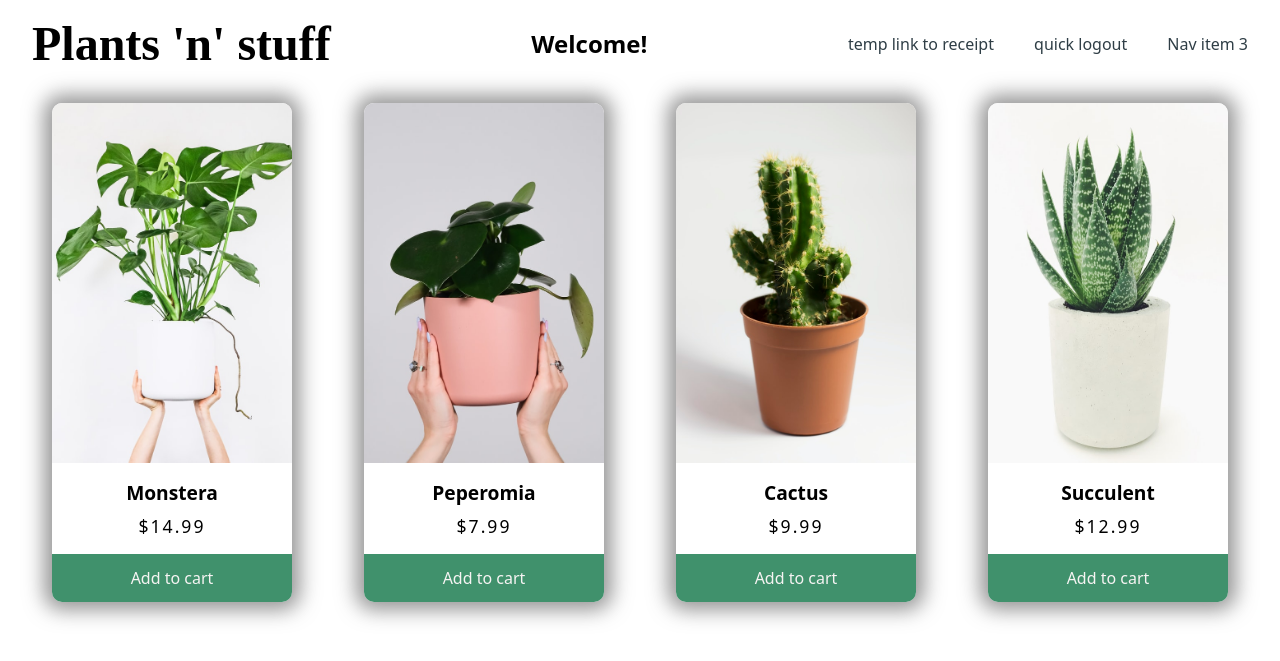
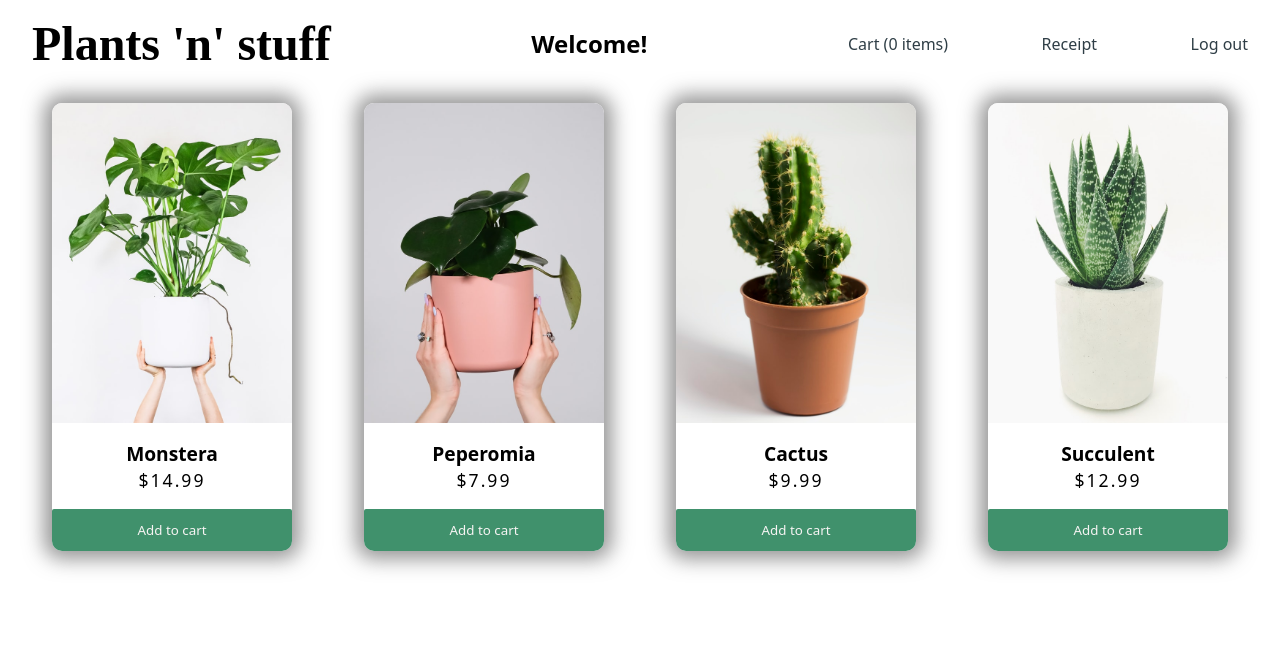
Before and after one commit to henrikvalmin/eitf05-group11, a PHP site: page /php/homepage.php in a window 1280 px wide. Shown: the top 661 px of the page. Run offline with PHP 8.4, Linux system fonts and the light colour scheme; data comes from the database, SQL or seed files in the repository; both versions use the stored data as it was after the commit; some libraries are stand-ins or nearby versions; some web fonts are replaced.

Commit message:
Cart stored in session + clean up
- Database class for modularity
- header.php for reusability
- Defaulting to login4.php (changed name)
- Fixed some styles
- Stored some legacy code (for now)

```diff
--- /dev/null
+++ b/php/database.php
@@ -0,0 +1,38 @@
+<?php
+class Database
+{
+
+    function getCon()
+    {
+        $db_connection = mysqli_connect('localhost', 'root', '', 'plants') or die("Unable to connect");
+        return $db_connection;
+    }
+
+    function getProducts()
+    {
+        $con = $this->getCon();
+        $query = "SELECT id, product_name, price FROM products";
+        $result = $con->query($query);
+        return $result->fetch_all();
+    }
+
+    function getName($id)
+    {
+        $con = $this->getCon();
+        $statement = $con->prepare("SELECT product_name FROM products where id=?");
+        $statement->bind_param("s", $id);
+        $statement->execute();
+        $result = $statement->get_result();
+        return $result->fetch_row()[0];
+    }
+
+    function getPrice($id)
+    {
+        $con = $this->getCon();
+        $statement = $con->prepare("SELECT price FROM products where id=?");
+        $statement->bind_param("s", $id);
+        $statement->execute();
+        $result = $statement->get_result();
+        return $result->fetch_row()[0];
+    }
+}
--- /dev/null
+++ b/php/header.php
@@ -0,0 +1,31 @@
+<?php
+session_start();
+require('database.php');
+
+// User welcome text (should be logged in at this point)
+if (isset($_SESSION["curr_user"])) {
+    $welcome_text  = "Welcome, " . $_SESSION["curr_user"] . "!";
+} else {
+    $welcome_text = "Welcome!";
+}
+
+// Number of items in cart
+$items_in_cart = 0;
+if (isset($_SESSION["cart"])) {
+    $items_in_cart = sizeof($_SESSION["cart"]);
+}
+$cart_text = "Cart (" . $items_in_cart . " items)";
+
+?>
+
+<header>
+    <h1><a href="homepage.php">Plants 'n' stuff</a></h1>
+    <h2><?php echo $welcome_text; ?></h2>
+    <nav>
+        <ul>
+            <li><a href="#"><?php echo "$cart_text"; ?></a></li>
+            <li><a href="receipt.php">Receipt</a></li>
+            <li><a href="logout.php">Log out</a></li>
+        </ul>
+    </nav>
+</header>
--- a/php/homepage.php
+++ b/php/homepage.php
@@ -1,103 +1,39 @@
-<!DOCTYPE html>
 <html>
 
 <head>
   <title>Plants 'n' stuff</title>
   <link rel="stylesheet" href="../styles/index.css" />
-
-  <!-- Linking web fonts -->
   <link rel="stylesheet" href="https://fonts.googleapis.com/css?family=WindSong" />
-
-  <!-- <script type="module" src="js/login.js"></script> -->
-  <script type="module" src="https://ajax.googleapis.com/ajax/libs/jquery/3.1.0/jquery.min.js"></script>
-
 </head>
 
-<header>
-  <!-- Temporary working title for web shop -->
-  <h1><a href="#">Plants 'n' stuff</a></h1>
-
-  <!-- Set username in navigation bar -->
-  <?php
-  session_start();
-  if (isset($_SESSION["curr_user"])) {
-    $curr_user = $_SESSION["curr_user"];
-    echo "<h2>Welcome, $curr_user!</h2>";
-  } else {
-    echo "<h2>Welcome!</h2>";
-  }
-  ?>
-
-  <nav>
-    <ul>
-      <li><a href="php/receipt.php">temp link to receipt</a></li>
-      <li><a href="php/logout.php">quick logout</a></li>
-      <li><a href="#">Nav item 3</a></li>
-    </ul>
-  </nav>
-</header>
-<!--
-<aside>
-  <div id="login" class="tabcontent">
-    <h2>Log in</h2>
-    <form method="POST" id="login-form" action="php/login.php">
-      <p>
-        <input type="text" name="username" id="Username" placeholder="Username" required />
-        <label for="Username">Username</label>
-      </p>
-
-      <p>
-        <input type="password" name="password" id="Password" placeholder="Password" required />
-        <label for="Password">Password</label>
-        <a id="forgot-password">Forgot password?</a>
-      </p>
-
-      <p>
-        <input type="submit" id="loginSubmit" name="submitLogIn" value="Log in" />
-      </p>
-
-    </form>
-  </div>
-</aside> -->
+<?php include('header.php') ?>
 
 <body>
-
   <main>
-
     <div class="products">
       <?php
-      $names = array("Monstera", "Peperomia", "Cactus", "Succulent");
-      $prices = array(14.99, 7.99, 9.99, 12.99);
+      $db = new Database();
+      $products = $db->getProducts();
 
-      for ($x = 0; $x < sizeof($names); $x++) {
-        echo "<div class='product-card' id='$names[$x]'>
-                <img src='../images/$names[$x].jpg' />
-                <p class='product-name'>$names[$x]</p>
-                <p class='price'>$$prices[$x]</p>
-                <p class='add-to-cart'>Add to cart</p>
+      for ($i = 0; $i < sizeof($products); $i++) {
+        $product = $products[$i];
+        $id = $product[0];
+        $name = $product[1];
+        $price = $product[2];
+
+        echo "<div class='product-card'>
+                <img src='../images/$name.jpg' />
+                <p class='product-name'>$name</p>
+                <p class='price'>$$price</p>
+                <form method='POST' action='addToCart.php'>
+                <input type='hidden' name='id' value='$id' />
+                <input type='submit' value='Add to cart' />
+              </form>
               </div>";
       }
       ?>
     </div>
-
-
-    <!-- Inline script for printing which item is added to the cart -->
-    <script>
-      let cards = document.querySelectorAll('.product-card');
-      for (let card of cards) {
-        let button = card.querySelector('.add-to-cart');
-        button.addEventListener('click', (event) => {
-          console.dir('---');
-          console.dir("Clicked: " + button.parentNode.id);
-        });
-      }
-      document.cookie["products"] = ["Monstera", "9.99"]
-    </script>
   </main>
-
-
 </body>
 
-
-
 </html>
--- a/styles/index.css
+++ b/styles/index.css
@@ -51,11 +51,12 @@ main {
 }
 .product-card {
     width: 15rem;
+    height: 28rem;
     margin: 0 auto;
     background-color: white;
     display: flex;
     flex-flow: column nowrap;
-    justify-content: space-evenly;
+    justify-content: space-between;
 
     border-radius: 10px;
     overflow: hidden;
@@ -63,65 +64,36 @@ main {
     box-shadow: 0px 0px 20px 8px rgba(122, 122, 122, 0.8);
 }
 .product-card img {
-    height: 75%;
+    height: 20rem;
     object-fit: cover;
 }
 .product-card p {
     text-align: center;
-    margin: 1rem 0;
+    margin: 1rem;
 }
 .product-card p.product-name {
     font-weight: 600;
     font-size: 1.2rem;
 }
 .product-card .price {
-    margin-top: -0.5rem;
-    margin-bottom: 0;
+    margin-top: -1rem;
+    margin-bottom: 1rem;
     font-size: 110%;
     font-weight: 300;
     letter-spacing: 2px;
 }
 .product-card .add-to-cart {
-    margin-bottom: 0;
+    margin-top: 1rem;
     justify-self: flex-end;
     padding: 0.8rem;
     background-color: #40916c;
     color: #f6f4f3;
     font-size: 1rem;
-    position: relative;
-}
-.product-card .add-to-cart:hover {
-    cursor: pointer;
-}
-.product-card .add-to-cart:after {
-    content: "";
-    position: absolute;
-    width: 40%;
-    height: 2px;
-    bottom: 7px;
-    left: 30%;
-    background-color: #f6f4f3;
-    visibility: hidden;
-    transform: scaleX(0);
-    transition: all 0.3s ease-in-out;
 }
 
-.product-card .add-to-cart:hover:after {
-    visibility: visible;
-    transform: scaleX(1);
-}
+
 
 /* Sign up / login forms  */k
-
-
-#login {
-    margin: 0 auto;
-    display: grid;
-    place-items: center;
-}
-#login h2 {
-    text-align: center;
-}
 form {
     width: 15rem;
     padding: 0 1rem;
@@ -129,13 +101,17 @@ form {
     flex-direction: column;
     align-items: center;
 }
+form h3 {
+    margin-top: 2rem;
+    text-align: center;
+}
 form p {
     position: relative;
     width: 15rem;
     display: flex;
     flex-direction: column;
     align-items: center;
-    margin: .5rem 0;
+    margin: 2rem 0;
 }
 form input, form button {
     border: 1px solid rgba(0, 0, 0, 0.15);
```
Also changed, not shown: legacy_code/old_login.php (added, +68 -0 lines), legacy_code/old_login_aside.php (added, +23 -0 lines), php/addToCart.php (added, +9 -0 lines), php/login.php (+54 -35 lines), php/login4.php (deleted, +0 -86 lines), php/receipt.php (+8 -35 lines), sql/initial.sql (+7 -0 lines).
